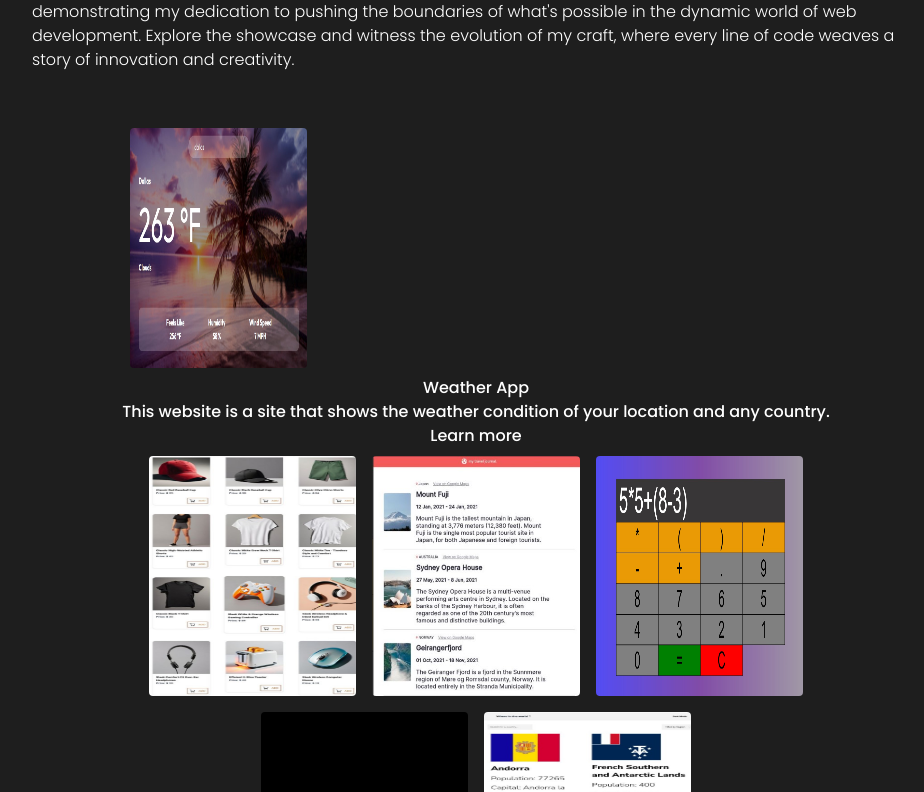
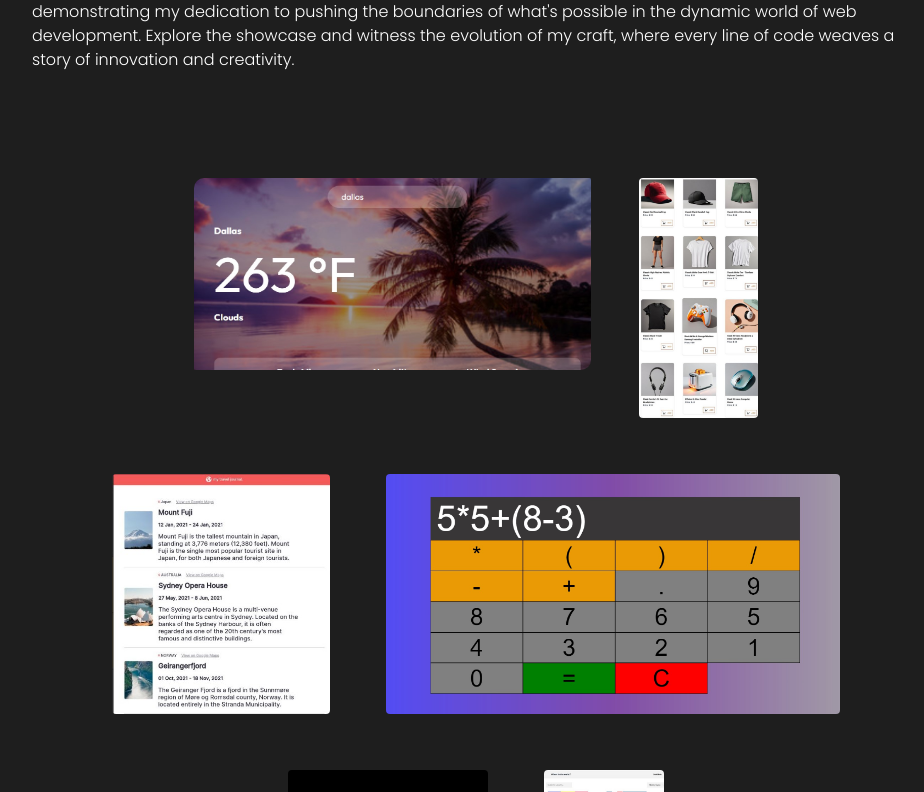
Before and after one commit to Aileswhale/30daysKodecampChallenge, a React (Vite) app in the folder Day-2/My-Portfolio/: page / in a window 1280 px wide. Shown: the part 1608-2400 px from the top of the page, without its empty margins (164-1088 px from the left). Built offline with nearby package versions, Linux system fonts and the light colour scheme.

Commit message:
worked on the learn more

```diff
--- a/Day-2/My-Portfolio/src/component/Portfolio/portfolio.jsx
+++ b/Day-2/My-Portfolio/src/component/Portfolio/portfolio.jsx
@@ -4,6 +4,7 @@ import Ecommerce from "../../Asset/Images/ecommerce.jpg";
 import time from "../../Asset/Images/time.jpg";
 import travel from "../../Asset/Images/travel.jpg";
 import weather from "../../Asset/Images/weather.jpg";
+import "./portfolio.css"
 
 function Portfolio() {
   return (
@@ -29,41 +30,41 @@ function Portfolio() {
         <div className="portfolioimg flex flex-wrap justify-center w-[70%] ">
           <div className="expwork">
             <img
-              className="object-center h-[15rem]  rounded w-1/4 m-[0.5rem]"
+              className="object-center h-[15rem]  rounded  m-[0.5rem]"
               src={weather}
               alt="portfolio"
             />
             <div className="layer">
               <h3>Weather App</h3>
               <p>This website is a site that shows the weather condition of your location and any country. </p>
-              <a href="#">
+              <a href="https://aileswhale.github.io/weather-App/">
                 Learn more
               </a>
             </div>
           </div>
 
           <img
-            className="object-center h-[15rem] rounded w-1/4 m-[0.5rem]"
+            className="object-center h-[15rem] rounded  m-[0.5rem]"
             src={Ecommerce}
             alt="portfolio"
           />
           <img
-            className="object-center h-[15rem] rounded w-1/4 m-[0.5rem]"
+            className="object-center h-[15rem] rounded m-[0.5rem]"
             src={travel}
             alt="portfolio"
           />
           <img
-            className="object-center h-[15rem]  rounded w-1/4 m-[0.5rem]"
+            className="object-center h-[15rem]  rounded  m-[0.5rem]"
             src={calculator}
             alt="portfolio"
           />
           <img
-            className="object-center h-[15rem]   rounded w-1/4 m-[0.5rem]"
+            className="object-center h-[15rem]   rounded  m-[0.5rem]"
             src={time}
             alt="portfolio"
           />
           <img
-            className="object-center h-[15rem]   rounded w-1/4 m-[0.5rem]"
+            className="object-center h-[15rem]   rounded  m-[0.5rem]"
             src={country}
             alt="portfolio"
           />
```
